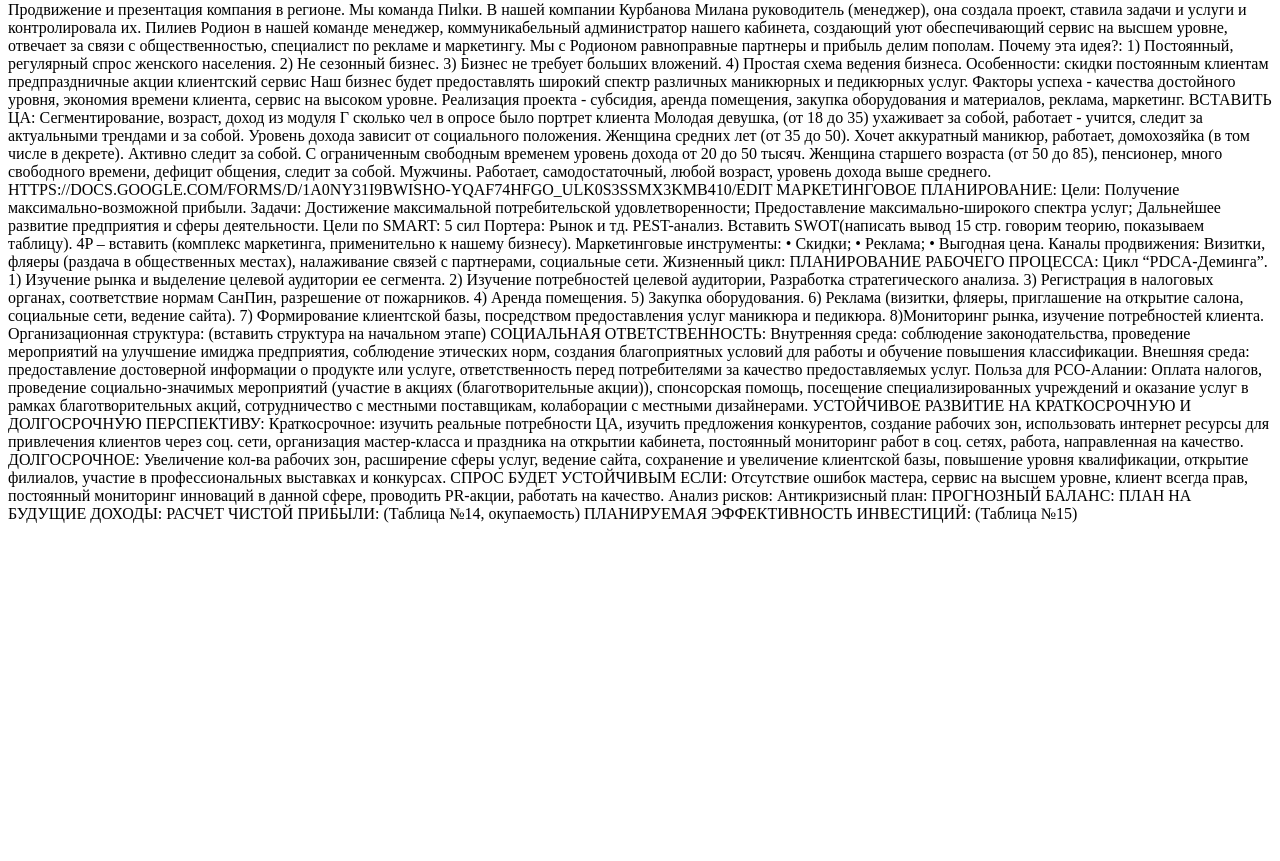
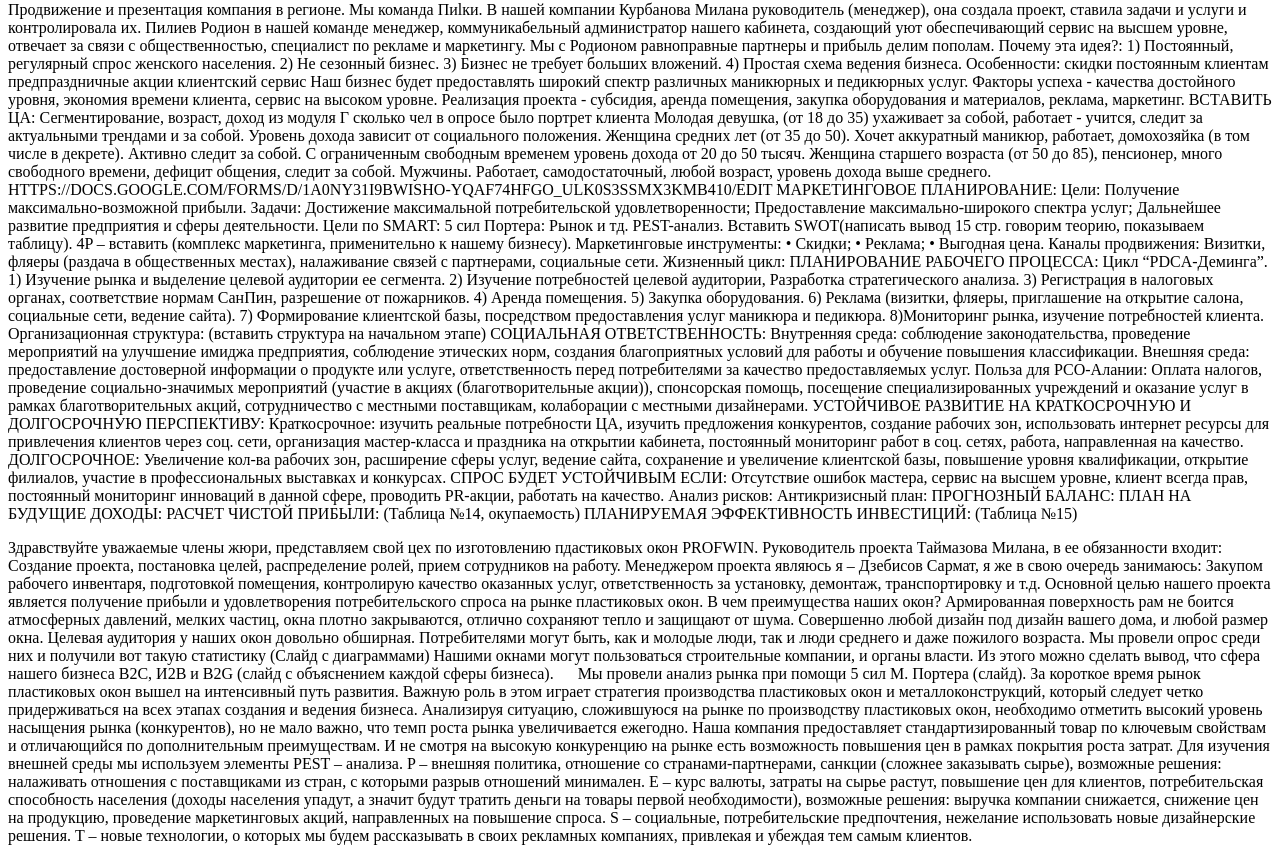
Before and after one commit to Dezlyy/Simple-page, a plain HTML site: page index.html in a window 1280 px wide. Shown: the part 5951-6812 px from the top of the page. Before the commit the page ends 6490 px from the top, so only its background shows below. Drawn offline with Linux system fonts and the light colour scheme.

Commit message:
Update index.html

```diff
--- a/index.html
+++ b/index.html
@@ -648,6 +648,33 @@ PEST-анализ.
 </p>
 
 
+<p>
+	Здравствуйте уважаемые члены жюри, представляем свой цех по изготовлению пдастиковых окон PROFWIN. Руководитель проекта Таймазова Милана, в ее обязанности входит:
+Создание проекта, постановка целей, распределение ролей, прием сотрудников на работу.
+Менеджером проекта являюсь я – Дзебисов Сармат, я же в свою очередь занимаюсь:
+Закупом рабочего инвентаря, подготовкой помещения, контролирую качество оказанных услуг, ответственность за установку, демонтаж, транспортировку и т.д.
+Основной целью нашего проекта является получение прибыли и удовлетворения потребительского спроса на рынке пластиковых окон.
+В чем преимущества наших окон? Армированная поверхность рам не боится атмосферных давлений, мелких частиц, окна плотно закрываются, отлично сохраняют тепло и защищают от шума. Совершенно любой дизайн под дизайн вашего дома, и любой размер окна.
+
+Целевая аудитория у наших окон довольно обширная. Потребителями могут быть, как и молодые люди, так и люди среднего и даже пожилого возраста.
+Мы провели опрос среди них и получили вот такую статистику (Слайд с диаграммами)
+Нашими окнами могут пользоваться строительные компании, и органы власти. Из этого можно сделать вывод, что сфера нашего бизнеса В2С, И2В и В2G (слайд с объяснением каждой сферы бизнеса).
+
+
+Мы провели анализ рынка при помощи 5 сил М. Портера (слайд). За короткое время рынок пластиковых окон вышел на интенсивный путь развития. Важную роль в этом играет стратегия производства пластиковых окон и металлоконструкций, который следует четко придерживаться на всех этапах создания и ведения бизнеса. Анализируя ситуацию, сложившуюся на рынке по производству пластиковых окон, необходимо отметить высокий уровень насыщения рынка (конкурентов), но не мало важно, что темп роста рынка увеличивается ежегодно. Наша компания предоставляет стандартизированный товар по ключевым свойствам и отличающийся по дополнительным преимуществам. И не смотря на высокую конкуренцию на рынке есть возможность повышения цен в рамках покрытия роста затрат.
+
+Для изучения внешней среды мы используем элементы PEST – анализа.
+ 	P – внешняя политика, отношение со странами-партнерами, санкции (сложнее заказывать сырье), возможные решения: налаживать отношения с поставщиками из стран, с которыми разрыв отношений минимален.
+ 	E – курс валюты, затраты на сырье растут, повышение цен для клиентов, потребительская способность населения (доходы населения упадут, а значит будут тратить деньги на товары первой необходимости), возможные решения: выручка компании снижается, снижение цен на продукцию, проведение маркетинговых акций, направленных на повышение спроса.
+ 	S – социальные, потребительские предпочтения, нежелание использовать новые дизайнерские решения.
+ 	T – новые технологии, о которых мы будем рассказывать в своих рекламных компаниях, привлекая и убеждая тем самым клиентов.
+
+
+
+
+</p>
+
+
 
 
 	</div>
```
